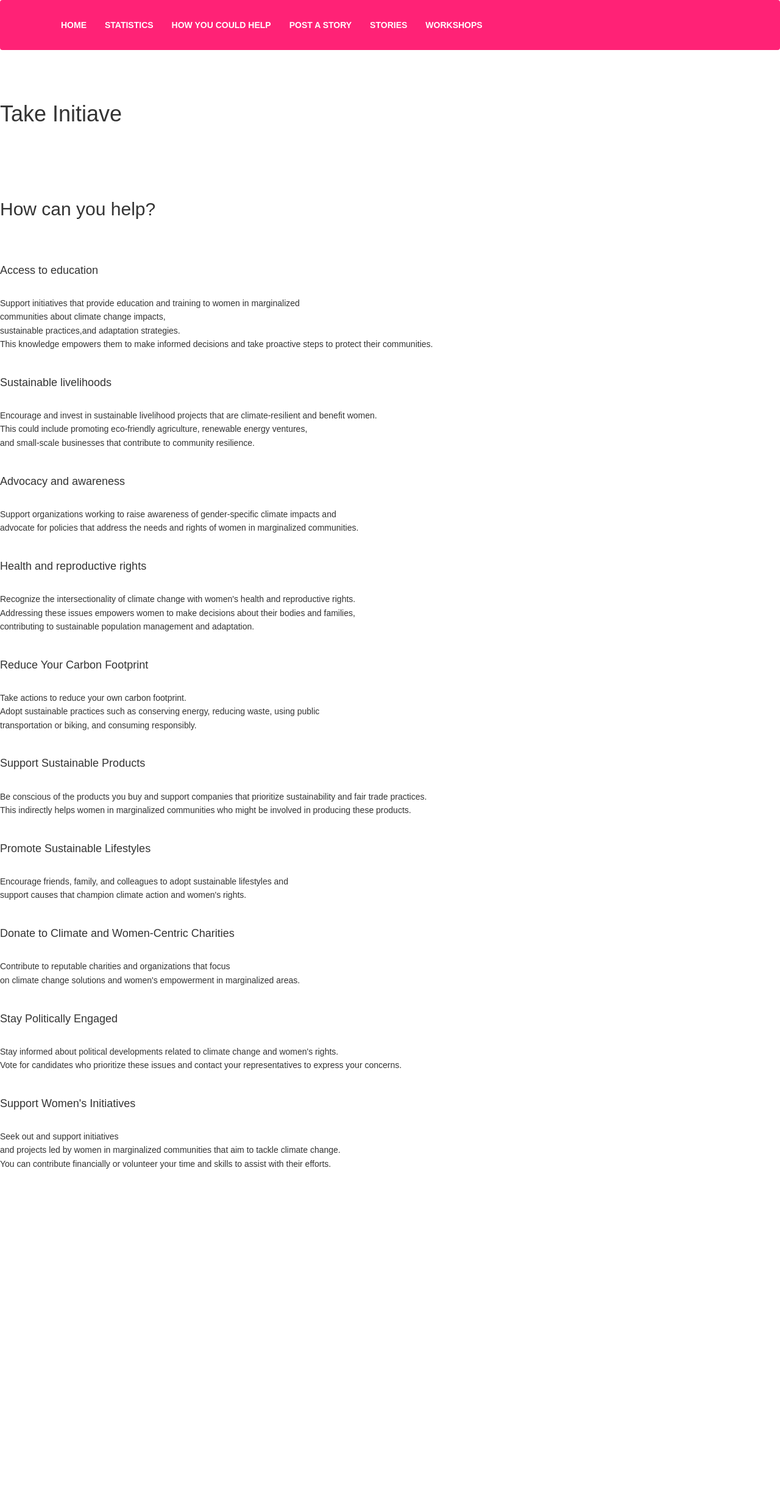
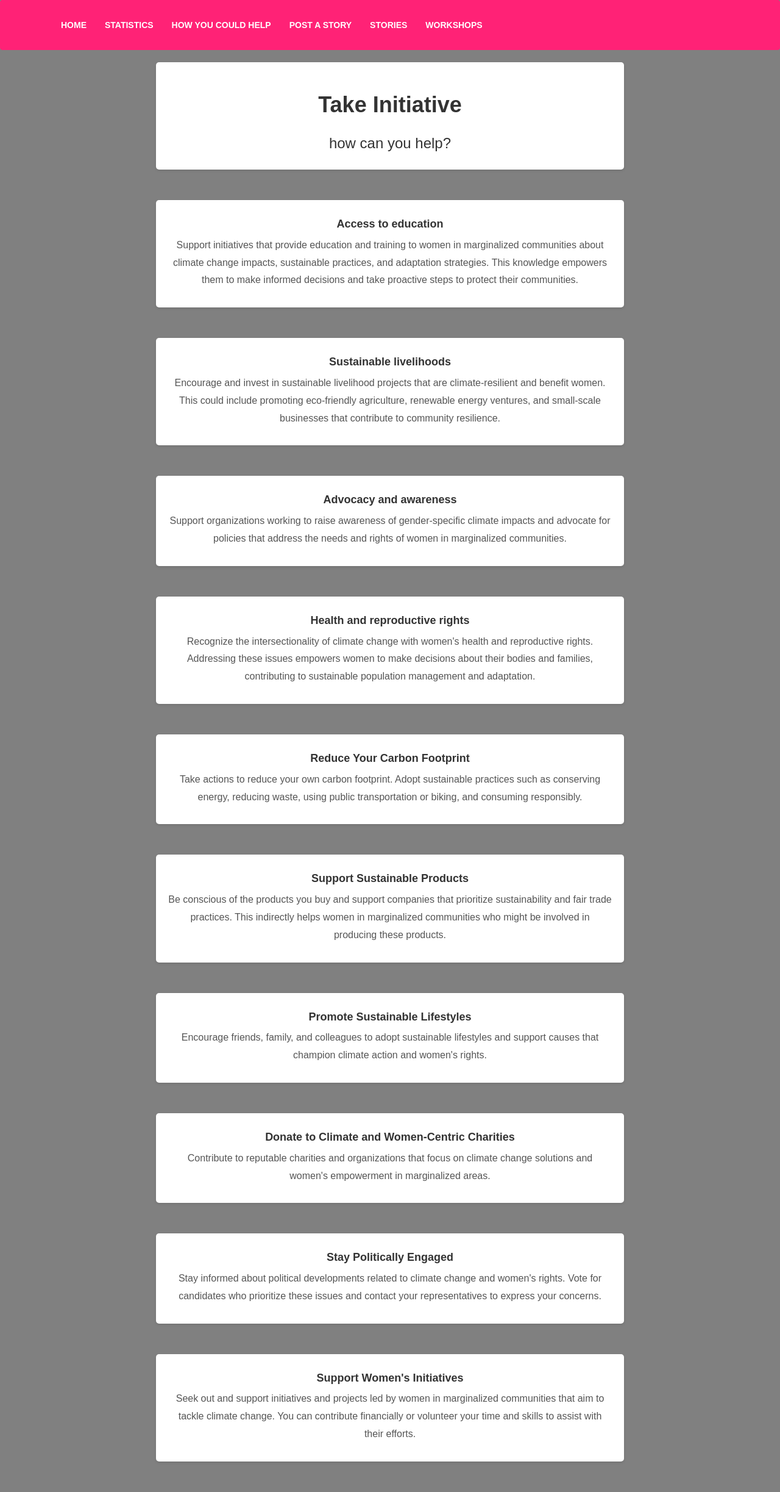
Before and after one commit to meet-projects/Y2-GroupD-Team1, a Flask app: page /youhelp in a window 1280 px wide. Shown: the whole page at 61% size. Before the commit the page ends 1929 px from the top, so only its background shows below. Run offline with Flask 3, Linux system fonts and the light colour scheme; some libraries are stand-ins or nearby versions.

Commit message:
Update youhelp.html

```diff
--- a/templates/youhelp.html
+++ b/templates/youhelp.html
@@ -6,11 +6,8 @@
     <link rel="stylesheet" href="static/css/youhelp.css">
     <title>Isha L'Isha</title>
     <link href="static/css/bootstrap.css" rel="stylesheet" />
-    <!-- IONICON STYLE SHEET FOR BEAUTIFUL ICONS -->
     <link href="static/css/ionicons.css" rel="stylesheet" />
-    <!-- STYLE FOR OPENING IMAGE IN POPUP USING FANCYBOX-->
     <link href="static/js/source/jquery.fancybox.css" rel="stylesheet" />
-    <!-- CUSTOM CSS -->
     <link href="static/css/template.css" rel="stylesheet" />
     <style>
         body {
@@ -18,15 +15,58 @@
             line-height: 1.6;
             margin: 0;
             padding: 0;
+            background-color: grey;
+            align-items: center;
         }
 
+        /* Style the main title */
+        #opening h1 {
+            font-size: 36px;
+            text-align: center;
+            margin: 30px 0;
+            color: #333;
+        }
 
+        /* Style the section headings */
+        h2 {
+            font-size: 28px;
+            text-align: center;
+            margin: 20px 0;
+            color: #333;
+        }
+
+        /* Style the content paragraphs */
+        p {
+            font-size: 16px;
+            line-height: 1.8;
+            color: #555;
+        }
+
+        /* Style the divs containing the content */
+        .divst {
+            padding: 20px;
+            border-radius: 5px;
+            background-color: #fff;
+            box-shadow: 0 2px 4px rgba(0, 0, 0, 0.1);
+            margin-bottom: 50px;
+            width: 60%;
+            text-align: center;
+        }
+
+        /* Style the div containing the "How can you help?" heading */
+        #help-heading {
+            background-color: #f2f2f2;
+            padding: 15px;
+            margin-bottom: 30px;
+            text-align: center;
+            font-size: 24px;
+            color: #333;
+        }
     </style>
 </head>
 
 <body>
     <div class="navbar navbar-default scroll-me">
-        <!-- pass scroll-me class above a tags to starts scrolling -->
         <div class="container">
             <div class="navbar-header">
                 <button type="button" class="navbar-toggle" data-toggle="collapse" data-target=".navbar-collapse">
@@ -36,118 +76,81 @@
                 </button>
             </div>
             <div class="navbar-collapse collapse">
-              <center>
                 <ul class="nav navbar-nav navbar-center">
                     <li><a href="/">HOME</a></li>
                     <li><a href="/statistics">STATISTICS</a></li>
                     <li><a href="/youhelp">HOW YOU COULD HELP</a></li>
                     <li><a href="/post">POST A STORY</a></li>
                     <li><a href="/display">STORIES</a></li>
-                    <li><a href="/courses">WORKSHOPS</a>
-                    </li>
+                    <li><a href="/courses">WORKSHOPS</a></li>
                 </ul>
-                </center>
-
             </div>
-
         </div>
     </div>
 
-	<div id='opening'>
-	   <br>
-	   <br>
-	   <h1>Take Initiave</h1>
-	   <br>
-	   <br>
-	</div>
+    <center><div class="divst" id='opening'>
+        <h1 style="font-weight: bold;">Take Initiative</h1>
+        <center><h3>how can you help?</h3></center>
+    </div></center>
 
-	<br>
-	<br>
+     <center><div class="divst">
+        <center><h4 style="font-weight: bold;">Access to education</h4>
+        <p>Support initiatives that provide education and training to women in marginalized communities about climate change impacts, sustainable practices, and adaptation strategies. This knowledge empowers them to make informed decisions and take proactive steps to protect their communities.</p></center>
+    </div></center>
 
-	<div>
-		<h2> How can you help? <h2>
-	</div>
+     <center><div class="divst">
+    	<center>
+        <h4 style="font-weight: bold;">Sustainable livelihoods</h4>
+        <p>Encourage and invest in sustainable livelihood projects that are climate-resilient and benefit women. This could include promoting eco-friendly agriculture, renewable energy ventures, and small-scale businesses that contribute to community resilience.</p></center>
+    </div></center>
 
-	<br>
-	<br>
+     <center><div class="divst">
+    	<center>
+        <h4 style="font-weight: bold;">Advocacy and awareness</h4>
+        <p>Support organizations working to raise awareness of gender-specific climate impacts and advocate for policies that address the needs and rights of women in marginalized communities.</p></center>
+    </div></center>
 
-	<div>
-		<h4>Access to education</h4>
-		<br>
-		<p> Support initiatives that provide education and training to women in marginalized<br> communities about climate change impacts,<br> sustainable practices,and adaptation strategies. <br>This knowledge empowers them to make informed decisions and take proactive steps to protect their communities.</p>
-	</div>
+     <center><div class="divst">
+    	<center>
+        <h4 style="font-weight: bold;">Health and reproductive rights</h4>
+        <p>Recognize the intersectionality of climate change with women's health and reproductive rights. Addressing these issues empowers women to make decisions about their bodies and families, contributing to sustainable population management and adaptation.</p></center>
+    </div></center>
 
-	<br>
+     <center><div class="divst">
+    	<center>
+        <h4 style="font-weight: bold;">Reduce Your Carbon Footprint</h4>
+        <p>Take actions to reduce your own carbon footprint. Adopt sustainable practices such as conserving energy, reducing waste, using public transportation or biking, and consuming responsibly.</p>
+    </center>
+    </div></center>
 
-	<div>
-		<h4>Sustainable livelihoods</h4>
-		<br>
-		<p>Encourage and invest in sustainable livelihood projects that are climate-resilient and benefit women.<br> This could include promoting eco-friendly agriculture, renewable energy ventures,<br> and small-scale businesses that contribute to community resilience.</p>
-	</div>
+     <center><div class="divst">
+    	<center>
+        <h4 style="font-weight: bold;">Support Sustainable Products</h4>
+        <p>Be conscious of the products you buy and support companies that prioritize sustainability and fair trade practices. This indirectly helps women in marginalized communities who might be involved in producing these products.</p></center>
+    </div></center>
 
-	<br>
+     <center><div class="divst">
+        <center><h4 style="font-weight: bold;">Promote Sustainable Lifestyles</h4>
+        <p>Encourage friends, family, and colleagues to adopt sustainable lifestyles and support causes that champion climate action and women's rights.</p></center>
+    </div></center>
 
-	<div>
-		<h4>Advocacy and awareness</h4>
-		<br>
-		<p>Support organizations working to raise awareness of gender-specific climate impacts and<br> advocate for policies that address the needs and rights of women in marginalized communities.</p>
-	</div>
+     <center><div class="divst">
+    	<center>
+        <h4 style="font-weight: bold;">Donate to Climate and Women-Centric Charities</h4>
+        <p>Contribute to reputable charities and organizations that focus on climate change solutions and women's empowerment in marginalized areas.</p></center>
+    </div></center>
 
-	<br>
+     <center><div class="divst">
+    	<center>
+        <h4 style="font-weight: bold;">Stay Politically Engaged</h4>
+        <p>Stay informed about political developments related to climate change and women's rights. Vote for candidates who prioritize these issues and contact your representatives to express your concerns.</p></center>
+    </div></center>
 
-	<div>
-		<h4>Health and reproductive rights</h4>
-		<br>
-		<p>Recognize the intersectionality of climate change with women's health and reproductive rights.<br> Addressing these issues empowers women to make decisions about their bodies and families,<br> contributing to sustainable population management and adaptation.</p>
-	</div>
-
-	<br>
-
-	<div>
-		<h4>Reduce Your Carbon Footprint</h4>
-		<br>
-		<p>Take actions to reduce your own carbon footprint.<br> Adopt sustainable practices such as conserving energy, reducing waste, using public <br>transportation or biking, and consuming responsibly.</p>
-	</div>
-
-	<br>
-
-	<div>
-		<h4>Support Sustainable Products</h4>
-		<br>
-		<p>Be conscious of the products you buy and support companies that prioritize sustainability and fair trade practices.<br> This indirectly helps women in marginalized communities who might be involved in producing these products.</p>
-	</div>
-
-	<br>
-
-	<div>
-		<h4>Promote Sustainable Lifestyles</h4>
-		<br>
-		<p>Encourage friends, family, and colleagues to adopt sustainable lifestyles and<br> support causes that champion climate action and women's rights.</p>
-	</div>
-
-	<br>
-
-	<div>
-		<h4>Donate to Climate and Women-Centric Charities</h4>
-		<br>
-		<p>Contribute to reputable charities and organizations that focus<br> on climate change solutions and women's empowerment in marginalized areas.</p>
-	</div>
-
-	<br>
-
-	<div>
-		<h4>Stay Politically Engaged</h4>
-		<br>
-		<p>Stay informed about political developments related to climate change and women's rights.<br> Vote for candidates who prioritize these issues and contact your representatives to express your concerns.</p>
-	</div>
-
-	<br>
-
-	<div>
-		<h4>Support Women's Initiatives</h4>
-		<br>
-		<p>Seek out and support initiatives<br> and projects led by women in marginalized communities that aim to tackle climate change.<br> You can contribute financially or volunteer your time and skills to assist with their efforts.</p>
-	</div>
+     <center><div class="divst">
+    	<center>
+        <h4 style="font-weight: bold;">Support Women's Initiatives</h4>
+        <p>Seek out and support initiatives and projects led by women in marginalized communities that aim to tackle climate change. You can contribute financially or volunteer your time and skills to assist with their efforts.</p></center>
+    </div></center>
 
 </body>
 </html>
```
Lines whose indentation alone changed are shown as unchanged.
